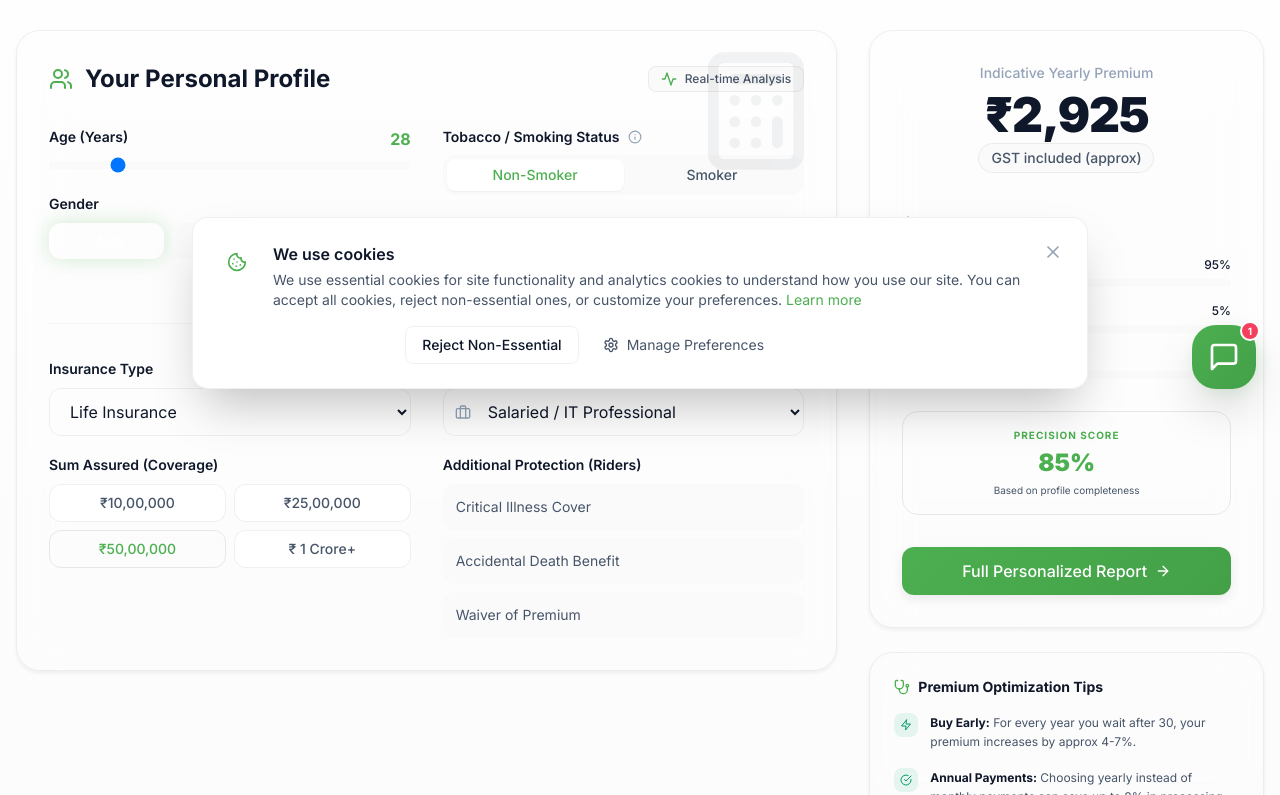
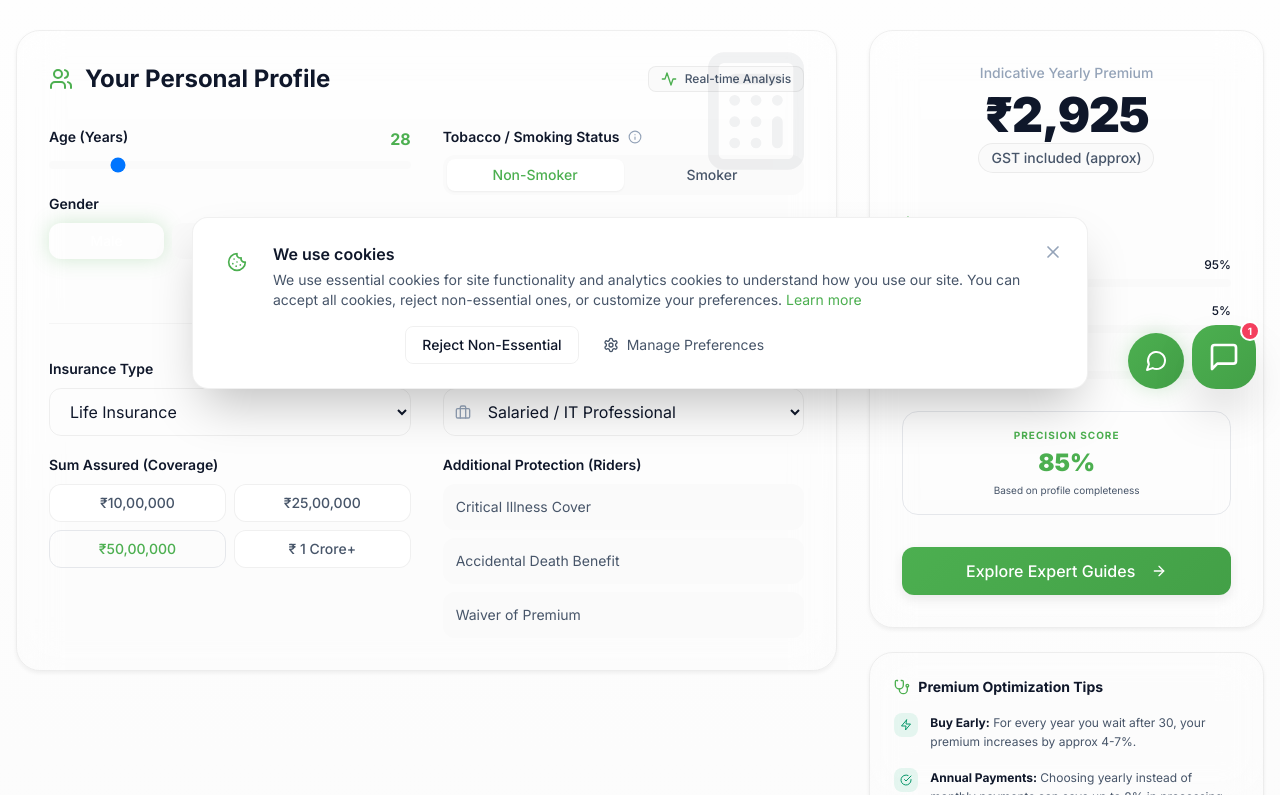
Before and after one commit to contactonetrack-del/insuranceclarity-india, a Next.js app: page /tools/calculator in a window 1280 px wide. Shown: the part 387-1182 px from the top of the page. Built offline with nearby package versions, Linux system fonts and the light colour scheme.

Commit message:
fix(audit): resolve 5 issues - context advisor, bar guards, dead btn, z-index, clear chat

```diff
--- a/src/app/tools/calculator/page.tsx
+++ b/src/app/tools/calculator/page.tsx
@@ -370,7 +370,7 @@ export default function CalculatorPage() {
                                     <div className="h-2 w-full bg-theme-secondary rounded-full overflow-hidden">
                                         <motion.div
                                             initial={{ width: 0 }}
-                                            animate={{ width: premium > 0 ? `${(breakdown.base / premium) * 100}%` : 0 }}
+                                            animate={{ width: premium > 0 ? `${Math.max(0, (breakdown.base / premium) * 100)}%` : 0 }}
                                             className="h-full bg-accent"
                                         />
                                     </div>
@@ -385,7 +385,7 @@ export default function CalculatorPage() {
                                     <div className="h-2 w-full bg-theme-secondary rounded-full overflow-hidden">
                                         <motion.div
                                             initial={{ width: 0 }}
-                                            animate={{ width: premium > 0 ? `${(breakdown.risk / premium) * 100}%` : 0 }}
+                                            animate={{ width: premium > 0 ? `${Math.max(0, (breakdown.risk / premium) * 100)}%` : 0 }}
                                             className="h-full bg-amber-500"
                                         />
                                     </div>
@@ -400,7 +400,7 @@ export default function CalculatorPage() {
                                     <div className="h-2 w-full bg-theme-secondary rounded-full overflow-hidden">
                                         <motion.div
                                             initial={{ width: 0 }}
-                                            animate={{ width: premium > 0 ? `${(breakdown.riders / premium) * 100}%` : 0 }}
+                                            animate={{ width: premium > 0 ? `${Math.max(0, (breakdown.riders / premium) * 100)}%` : 0 }}
                                             className="h-full bg-blue-500"
                                         />
                                     </div>
@@ -415,10 +415,10 @@ export default function CalculatorPage() {
                             <p className="text-[10px] text-theme-secondary mt-1">Based on profile completeness</p>
                         </div>
 
-                        <button className="btn-primary w-full mt-8 group">
-                            Full Personalized Report
-                            <ArrowRight className="w-4 h-4 transition-transform group-hover:translate-x-1" />
-                        </button>
+                        <a href="/resources" className="btn-primary w-full mt-8 group flex items-center justify-center">
+                            Explore Expert Guides
+                            <ArrowRight className="w-4 h-4 ml-2 transition-transform group-hover:translate-x-1" />
+                        </a>
                     </motion.div>
 
                     <div className="glass rounded-3xl p-6 border border-default">
--- a/src/components/ClarityAdvisor.tsx
+++ b/src/components/ClarityAdvisor.tsx
@@ -87,11 +87,21 @@ export default function ClarityAdvisor() {
     const pathname = usePathname()
     const scrollRef = useRef<HTMLDivElement>(null)
 
-    // Initial Greeting
+    // Context-aware greeting based on current page
+    const getContextGreeting = () => {
+        if (pathname?.includes('/tools/calculator')) {
+            return "It looks like you're using the Premium Calculator! Need help understanding any of the fields or factors?"
+        } else if (pathname?.includes('/resources')) {
+            return "Welcome to Resources! I can help you find the right guide or PDF for your insurance needs."
+        }
+        return "Hi! I'm your Clarity Advisor. I can help you navigate through the world of insurance. What are you looking for today?"
+    }
+
+    // Initial Greeting (context-aware)
     useEffect(() => {
         if (messages.length === 0) {
             setTimeout(() => {
-                addBotMessage("Hi! I'm your Clarity Advisor. I can help you navigate through the world of insurance. What are you looking for today?", [
+                addBotMessage(getContextGreeting(), [
                     { label: 'Calculators', href: '/tools/calculator', icon: Calculator },
                     { label: 'Expert Guides', href: '/resources', icon: BookOpen },
                     { label: 'Support Us', href: 'https://buymeacoffee.com/insuranceclarity', icon: Coffee }
@@ -166,6 +176,15 @@ export default function ClarityAdvisor() {
         setIsOpen(!isOpen)
         setHasNewMessage(false)
     }
+    const clearChat = () => {
+        setMessages([])
+        setTimeout(() => {
+            addBotMessage(getContextGreeting(), [
+                { label: 'Calculators', href: '/tools/calculator', icon: Calculator },
+                { label: 'Expert Guides', href: '/resources', icon: BookOpen },
+            ])
+        }, 300)
+    }
 
     return (
         <div className="fixed bottom-6 right-6 z-[60] flex flex-col items-end">
@@ -210,14 +229,14 @@ export default function ClarityAdvisor() {
                                 <div key={msg.id} className={`flex flex-col ${msg.type === 'user' ? 'items-end' : 'items-start'} space-y-2`}>
                                     <div className={`flex gap-3 max-w-[85%] ${msg.type === 'user' ? 'flex-row-reverse' : ''}`}>
                                         <div className={`w-8 h-8 rounded-full flex items-center justify-center flex-shrink-0 mt-1 shadow-sm border ${msg.type === 'bot'
-                                                ? 'bg-accent text-white border-accent'
-                                                : 'bg-theme-secondary text-theme-secondary border-default'
+                                            ? 'bg-accent text-white border-accent'
+                                            : 'bg-theme-secondary text-theme-secondary border-default'
                                             }`}>
                                             {msg.type === 'bot' ? <Bot className="w-4 h-4" /> : <User className="w-4 h-4" />}
                                         </div>
                                         <div className={`p-4 rounded-2xl text-sm leading-relaxed shadow-sm font-medium ${msg.type === 'bot'
-                                                ? 'rounded-tl-none bg-white dark:bg-slate-800 text-theme-primary border border-default'
-                                                : 'rounded-tr-none bg-accent text-white dark:text-white'
+                                            ? 'rounded-tl-none bg-white dark:bg-slate-800 text-theme-primary border border-default'
+                                            : 'rounded-tr-none bg-accent text-white dark:text-white'
                                             }`}>
                                             {msg.text}
                                         </div>
--- a/src/components/LiveChat.tsx
+++ b/src/components/LiveChat.tsx
@@ -46,7 +46,7 @@ export default function LiveChat() {
     }
 
     return (
-        <div className="fixed bottom-6 right-6 z-50">
+        <div className="fixed bottom-6 right-24 z-40">
             {/* Chat Window */}
             <AnimatePresence>
                 {isOpen && (
@@ -87,8 +87,8 @@ export default function LiveChat() {
                                 >
                                     <div
                                         className={`max-w-[80%] rounded-2xl px-4 py-2 text-sm ${msg.sender === 'user'
-                                                ? 'bg-accent text-white rounded-tr-none'
-                                                : 'bg-white dark:bg-slate-800 text-theme-primary border border-default rounded-tl-none shadow-sm'
+                                            ? 'bg-accent text-white rounded-tr-none'
+                                            : 'bg-white dark:bg-slate-800 text-theme-primary border border-default rounded-tl-none shadow-sm'
                                             }`}
                                     >
                                         {msg.text}
```
Lines whose indentation alone changed are shown as unchanged.
